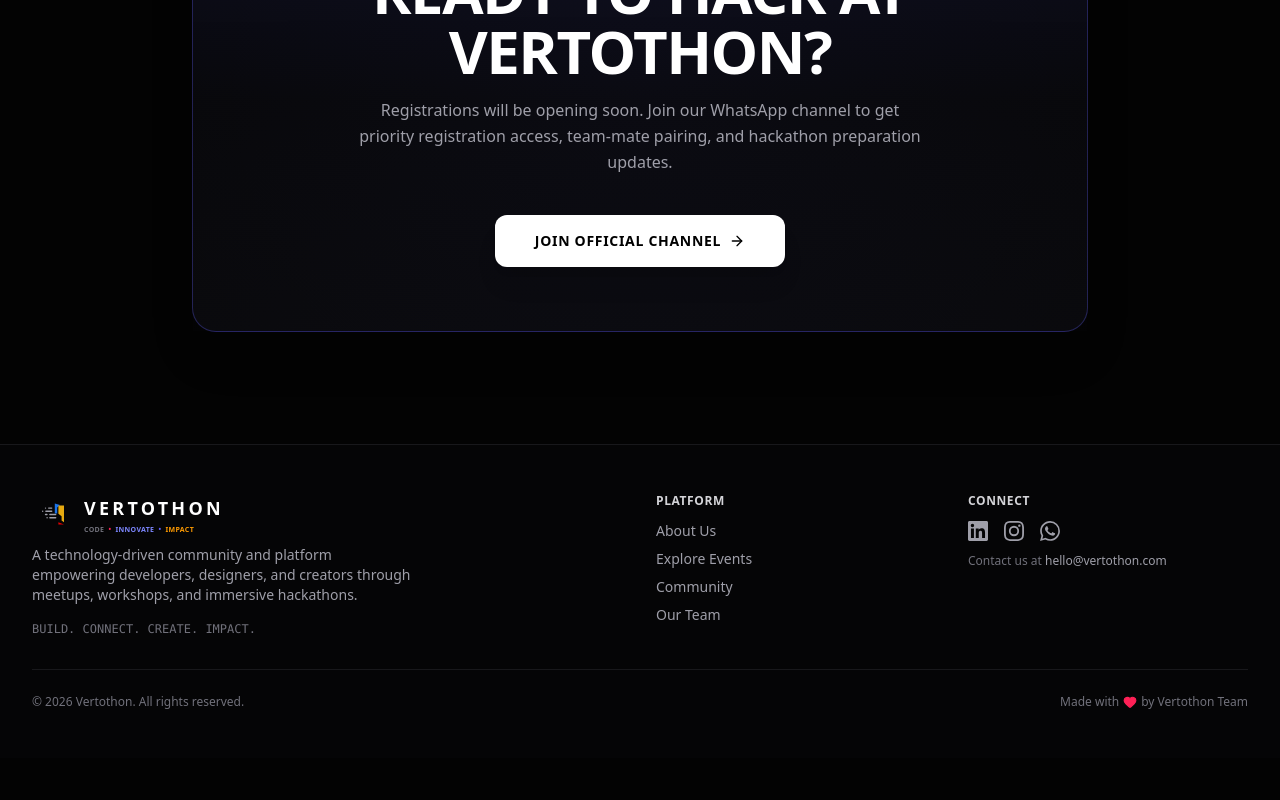
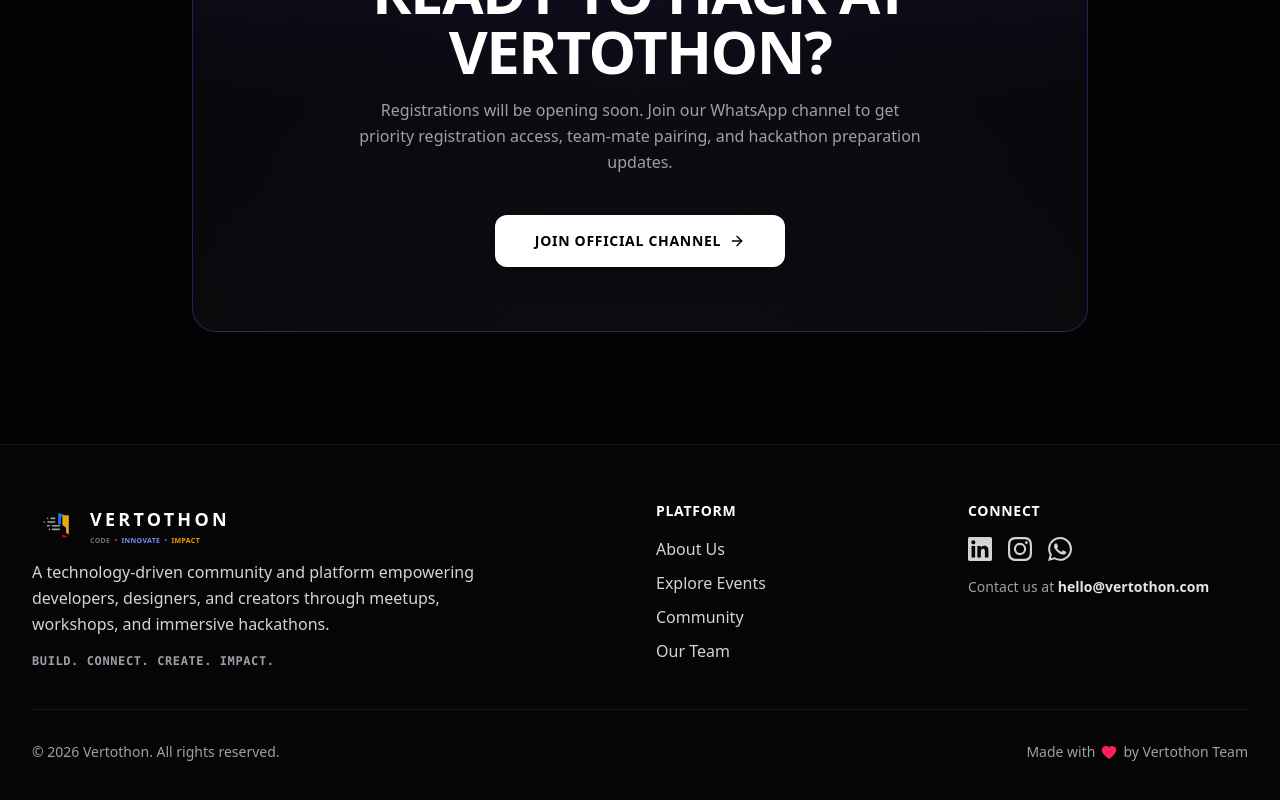
Before and after one commit to geethikaparvatham/vertothon, a Next.js app: page / in a window 1280 px wide. Shown: the part 3798-4598 px from the top of the page. Before the commit the page ends 4556 px from the top, so only its background shows below. Built offline with nearby package versions, Linux system fonts and the light colour scheme.

Commit message:
style: increase font size and icon dimensions across footer section

```diff
--- a/src/components/Footer.tsx
+++ b/src/components/Footer.tsx
@@ -5,26 +5,26 @@ import { Heart } from "lucide-react";
 
 export default function Footer() {
   return (
-    <footer className="w-full border-t border-zinc-900 bg-zinc-950/40 py-12 mt-auto">
+    <footer className="w-full border-t border-zinc-900 bg-zinc-950/40 py-14 mt-auto">
       <div className="mx-auto max-w-7xl px-4 sm:px-6 lg:px-8">
-        <div className="grid grid-cols-1 md:grid-cols-4 gap-8 mb-8">
+        <div className="grid grid-cols-1 md:grid-cols-4 gap-8 mb-10">
           {/* Logo & Tagline */}
           <div className="md:col-span-2 flex flex-col gap-3">
             <Link href="/" className="flex items-center gap-2">
-              <Logo showText={true} showTagline={true} size={40} />
+              <Logo showText={true} showTagline={true} size={46} />
             </Link>
-            <p className="text-sm text-zinc-400 max-w-sm">
+            <p className="text-base text-zinc-300 max-w-md leading-relaxed">
               A technology-driven community and platform empowering developers, designers, and creators through meetups, workshops, and immersive hackathons.
             </p>
-            <p className="text-xs text-zinc-500 font-mono mt-1">
+            <p className="text-xs text-zinc-400 font-mono font-semibold tracking-wider mt-1">
               BUILD. CONNECT. CREATE. IMPACT.
             </p>
           </div>
 
           {/* Platform Links */}
           <div>
-            <h4 className="text-xs font-semibold text-zinc-300 uppercase tracking-wider mb-3">Platform</h4>
-            <ul className="flex flex-col gap-2 text-sm text-zinc-400">
+            <h4 className="text-sm font-bold text-white uppercase tracking-wider mb-4">Platform</h4>
+            <ul className="flex flex-col gap-2.5 text-base text-zinc-300">
               <li>
                 <Link href="/about" className="hover:text-indigo-400 transition-colors">About Us</Link>
               </li>
@@ -42,40 +42,40 @@ export default function Footer() {
 
           {/* Social Connections */}
           <div>
-            <h4 className="text-xs font-semibold text-zinc-300 uppercase tracking-wider mb-3">Connect</h4>
-            <div className="flex gap-4 text-zinc-400 mb-3">
+            <h4 className="text-sm font-bold text-white uppercase tracking-wider mb-4">Connect</h4>
+            <div className="flex gap-4 text-zinc-300 mb-4">
               {/* LinkedIn */}
               <a href="https://www.linkedin.com/company/vertofi/posts/?feedView=all" target="_blank" rel="noopener noreferrer" className="hover:text-white transition-colors" aria-label="LinkedIn">
-                <svg xmlns="http://www.w3.org/2000/svg" className="w-5 h-5" fill="currentColor" viewBox="0 0 24 24">
+                <svg xmlns="http://www.w3.org/2000/svg" className="w-6 h-6" fill="currentColor" viewBox="0 0 24 24">
                   <path d="M20.447 20.452h-3.554v-5.569c0-1.328-.027-3.037-1.852-3.037-1.853 0-2.136 1.445-2.136 2.939v5.667H9.351V9h3.414v1.561h.046c.477-.9 1.637-1.85 3.37-1.85 3.601 0 4.267 2.37 4.267 5.455v6.286zM5.337 7.433a2.062 2.062 0 01-2.063-2.065 2.064 2.064 0 112.063 2.065zm1.782 13.019H3.555V9h3.564v11.452zM22.225 0H1.771C.792 0 0 .774 0 1.729v20.542C0 23.227.792 24 1.771 24h20.451C23.2 24 24 23.227 24 22.271V1.729C24 .774 23.2 0 22.222 0h.003z"/>
                 </svg>
               </a>
               {/* Instagram */}
               <a href="https://www.instagram.com/vertofi?igsh=ZDdwdWFwY3YwbDZk" target="_blank" rel="noopener noreferrer" className="hover:text-white transition-colors" aria-label="Instagram">
-                <svg xmlns="http://www.w3.org/2000/svg" className="w-5 h-5" fill="currentColor" viewBox="0 0 24 24">
+                <svg xmlns="http://www.w3.org/2000/svg" className="w-6 h-6" fill="currentColor" viewBox="0 0 24 24">
                   <path d="M12 2.163c3.204 0 3.584.012 4.85.07 3.252.148 4.771 1.691 4.919 4.919.058 1.265.069 1.645.069 4.849 0 3.205-.012 3.584-.069 4.849-.149 3.225-1.664 4.771-4.919 4.919-1.266.058-1.644.07-4.85.07-3.204 0-3.584-.012-4.849-.07-3.26-.149-4.771-1.699-4.919-4.92-.058-1.265-.07-1.644-.07-4.849 0-3.204.013-3.583.07-4.849.149-3.227 1.664-4.771 4.919-4.919 1.266-.057 1.645-.069 4.849-.069zM12 0C8.741 0 8.333.014 7.053.072 2.695.272.273 2.69.073 7.052.014 8.333 0 8.741 0 12c0 3.259.014 3.668.072 4.948.2 4.358 2.618 6.78 6.98 6.98C8.333 23.986 8.741 24 12 24c3.259 0 3.668-.014 4.948-.072 4.354-.2 6.782-2.618 6.979-6.98.059-1.28.073-1.689.073-4.948 0-3.259-.014-3.667-.072-4.947-.196-4.354-2.617-6.78-6.979-6.98C15.668.014 15.259 0 12 0zm0 5.838a6.162 6.162 0 100 12.324 6.162 6.162 0 000-12.324zM12 16a4 4 0 110-8 4 4 0 010 8zm6.406-11.845a1.44 1.44 0 100 2.881 1.44 1.44 0 000-2.881z"/>
                 </svg>
               </a>
               {/* WhatsApp */}
               <a href="https://whatsapp.com/channel/0029VbDMgyN7dmeZnWSJBp3E" target="_blank" rel="noopener noreferrer" className="hover:text-white transition-colors" aria-label="WhatsApp">
-                <svg xmlns="http://www.w3.org/2000/svg" className="w-5 h-5" fill="currentColor" viewBox="0 0 24 24">
+                <svg xmlns="http://www.w3.org/2000/svg" className="w-6 h-6" fill="currentColor" viewBox="0 0 24 24">
                   <path d="M17.472 14.382c-.297-.149-1.758-.867-2.03-.967-.273-.099-.471-.148-.67.15-.197.297-.767.966-.94 1.164-.173.199-.347.223-.644.075-.297-.15-1.255-.463-2.39-1.475-.883-.788-1.48-1.761-1.653-2.059-.173-.297-.018-.458.13-.606.134-.133.298-.347.446-.52.149-.174.198-.298.298-.497.099-.198.05-.371-.025-.52-.075-.149-.669-1.612-.916-2.207-.242-.579-.487-.5-.669-.51-.173-.008-.371-.01-.57-.01-.198 0-.52.074-.792.372-.272.297-1.04 1.016-1.04 2.479 0 1.462 1.065 2.875 1.213 3.074.149.198 2.096 3.2 5.077 4.487.709.306 1.262.489 1.694.625.712.227 1.36.195 1.871.118.571-.085 1.758-.719 2.006-1.413.248-.694.248-1.289.173-1.413-.074-.124-.272-.198-.57-.347m-5.421 7.403h-.004a9.87 9.87 0 01-5.031-1.378l-.361-.214-3.741.982.998-3.648-.235-.374a9.86 9.86 0 01-1.51-5.26c.001-5.45 4.436-9.884 9.888-9.884 2.64 0 5.122 1.03 6.988 2.898a9.825 9.825 0 012.893 6.994c-.003 5.45-4.437 9.884-9.885 9.884m8.413-18.297A11.815 11.815 0 0012.05 0C5.495 0 .16 5.335.157 11.892c0 2.096.547 4.142 1.588 5.945L.057 24l6.305-1.654a11.882 11.882 0 005.683 1.448h.005c6.554 0 11.89-5.335 11.893-11.893a11.821 11.821 0 00-3.48-8.413z"/>
                 </svg>
               </a>
             </div>
-            <p className="text-xs text-zinc-500">
-              Contact us at <span className="text-zinc-400">hello@vertothon.com</span>
+            <p className="text-sm text-zinc-400">
+              Contact us at <span className="text-zinc-200 font-semibold">hello@vertothon.com</span>
             </p>
           </div>
         </div>
 
-        <div className="h-[1px] bg-zinc-900 w-full mb-6" />
+        <div className="h-[1px] bg-zinc-900 w-full mb-8" />
 
         {/* Copy note */}
-        <div className="flex flex-col sm:flex-row items-center justify-between gap-4 text-xs text-zinc-500">
+        <div className="flex flex-col sm:flex-row items-center justify-between gap-4 text-sm text-zinc-400 font-medium">
           <span>&copy; {new Date().getFullYear()} Vertothon. All rights reserved.</span>
-          <span className="flex items-center gap-1">
-            Made with <Heart className="w-3.5 h-3.5 text-rose-500 fill-rose-500" /> by Vertothon Team
+          <span className="flex items-center gap-1.5">
+            Made with <Heart className="w-4 h-4 text-rose-500 fill-rose-500" /> by Vertothon Team
           </span>
         </div>
       </div>
```
